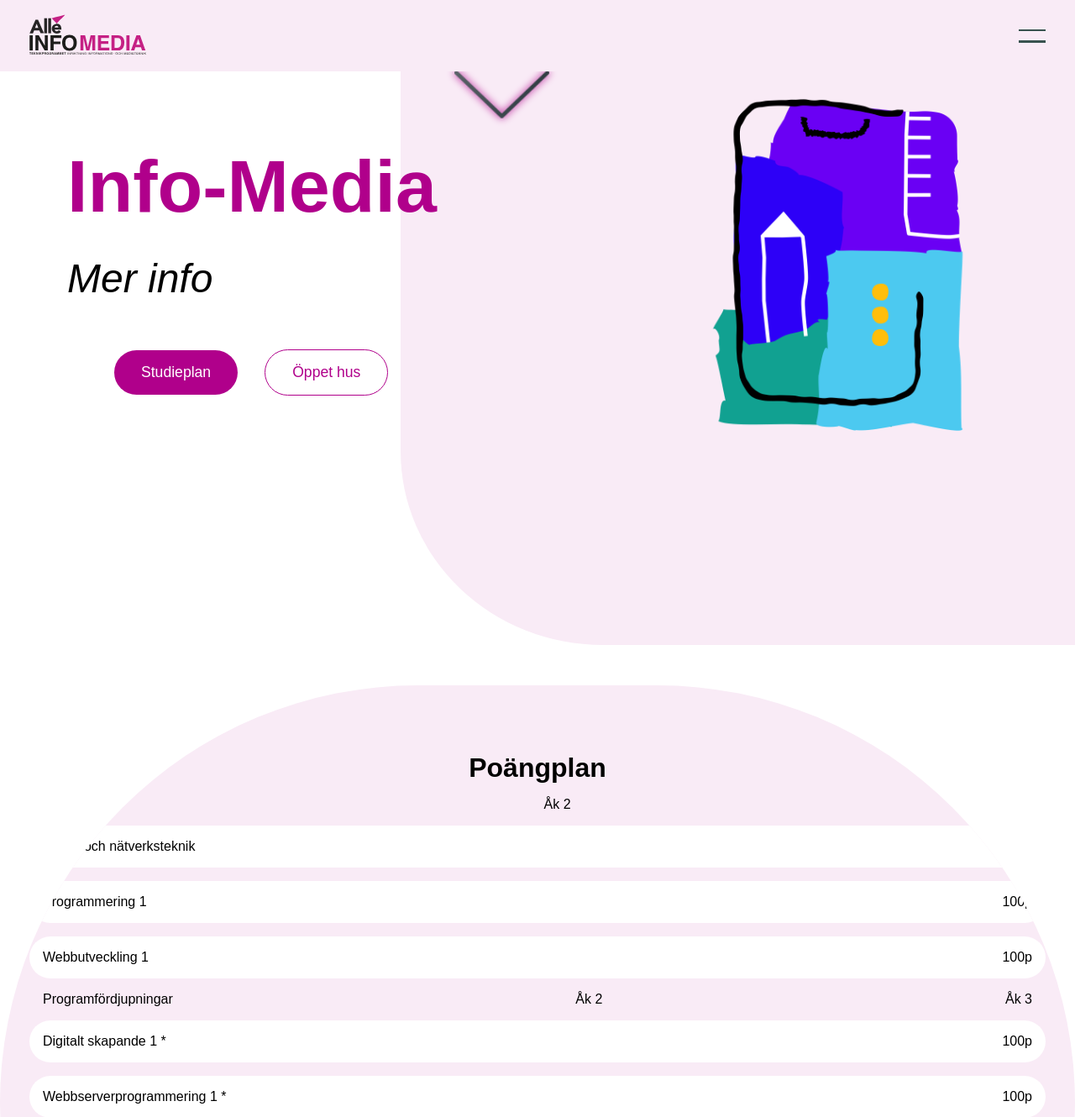
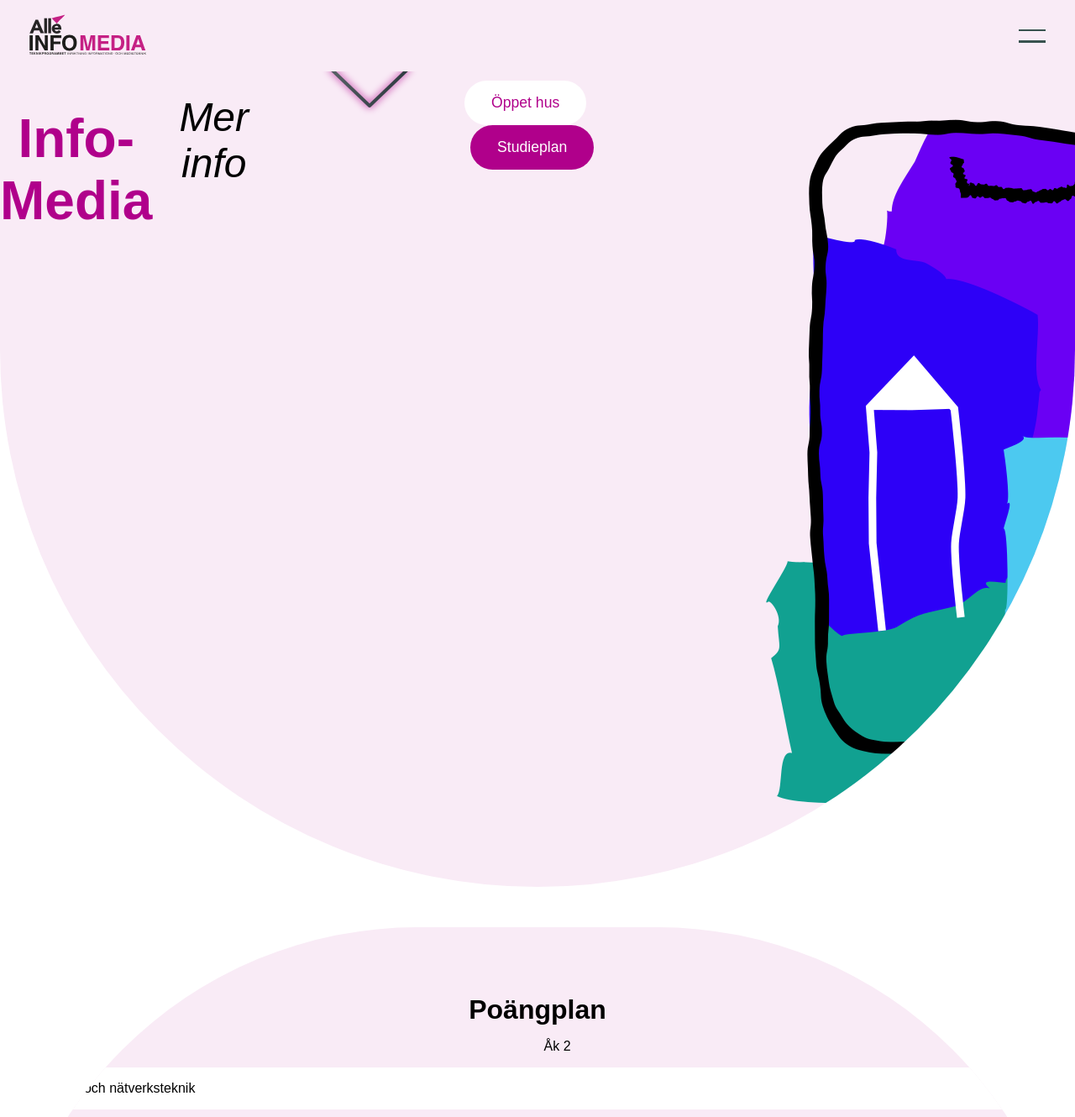
Before and after one commit to AbdullahMoubayed/Info-Media, a PHP site: page /html/las-mer.html in a window 1280 px wide. Shown: the top 1330 px of the page at 84% size. Run offline with PHP 8.4, Linux system fonts and the light colour scheme; some libraries are stand-ins or nearby versions.

Commit message:
ingenting funkar

```diff
--- a/css/lasmer.css
+++ b/css/lasmer.css
@@ -1,4 +1,26 @@
 @charset "UTF-8";
+/*  Mediaqueries to make the website responsible to desktop devices at least  */
+@media screen and (min-width: 600px) {
+  section#hero {
+    background-color: blue;
+    display: -webkit-box;
+    display: -ms-flexbox;
+    display: flex;
+    -webkit-box-pack: justify;
+        -ms-flex-pack: justify;
+            justify-content: space-between;
+    -webkit-box-align: start;
+        -ms-flex-align: start;
+            align-items: flex-start;
+  }
+  section#hero img.imgg {
+    width: 50rem;
+  }
+  section#hero span {
+    margin: 0;
+  }
+}
+
 *, html, body {
   padding: 0;
   margin: 0;
@@ -715,48 +737,6 @@
   margin-right: 0.5rem;
 }
 
-@media screen and (min-width: 600px) {
-  section#hero {
-    margin-left: auto;
-    border-bottom-left-radius: 30%;
-    border-bottom-right-radius: 0;
-    width: 62.7%;
-    height: 48rem;
-  }
-  section#hero h1, section#hero p {
-    position: absolute;
-    left: 5rem;
-  }
-  section#hero h1 {
-    top: 7.6875rem;
-    font-size: 5.5rem;
-  }
-  section#hero p {
-    margin-left: 0;
-    top: 17rem;
-  }
-  section#hero p u {
-    -webkit-filter: drop-shadow(0 0 0.1rem #B0008B);
-            filter: drop-shadow(0 0 0.1rem #B0008B);
-  }
-  section#hero img {
-    width: 70%;
-    -webkit-box-align: center;
-        -ms-flex-align: center;
-            align-items: center;
-  }
-  section#hero div.btns {
-    position: absolute;
-    direction: rtl;
-    left: 8rem;
-    top: 25rem;
-  }
-  section#hero div.btns .white_t {
-    border: 0.1rem solid #B0008B;
-    margin-left: 2rem;
-  }
-}
-
 #pilpil {
   width: 50% !important;
   margin-top: -1.5rem !important;
--- a/css/style.css
+++ b/css/style.css
@@ -1,26 +1,5 @@
 @charset "UTF-8";
 /*  Mediaqueries to make the website responsible to desktop devices at least  */
-@media screen and (min-width: 600px) {
-  section#hero {
-    background-color: blue;
-    display: -webkit-box;
-    display: -ms-flexbox;
-    display: flex;
-    -webkit-box-pack: justify;
-        -ms-flex-pack: justify;
-            justify-content: space-between;
-    -webkit-box-align: start;
-        -ms-flex-align: start;
-            align-items: flex-start;
-  }
-  section#hero img.imgg {
-    width: 0;
-  }
-  section#hero span {
-    margin: 0;
-  }
-}
-
 *, html, body {
   padding: 0;
   margin: 0;
@@ -736,4 +715,39 @@
   width: 1.5rem;
   margin-right: 0.5rem;
 }
+
+@media screen and (min-width: 600px) {
+  section#hero {
+    display: -webkit-box;
+    display: -ms-flexbox;
+    display: flex;
+    -webkit-box-pack: justify;
+        -ms-flex-pack: justify;
+            justify-content: space-between;
+    -webkit-box-align: start;
+        -ms-flex-align: start;
+            align-items: flex-start;
+    background-color: transparent;
+    border: 0;
+    border-radius: 0;
+    padding: 5rem 5rem;
+  }
+  section#hero img.imgg {
+    width: 40rem;
+    border: 0;
+  }
+  section#hero span {
+    margin: 0;
+  }
+  section#hero span h1 {
+    text-align: left;
+    font-size: 4rem;
+  }
+  section#hero span p {
+    text-align: left;
+  }
+  section#hero span .btns {
+    text-align: left;
+  }
+}
 /*# sourceMappingURL=style.css.map */
```
Also changed, not shown: css/mediaquery.css (+0 -20 lines), css/mediaquery.scss (+0 -23 lines), css/style.scss (+42 -0 lines), 3 other files.
